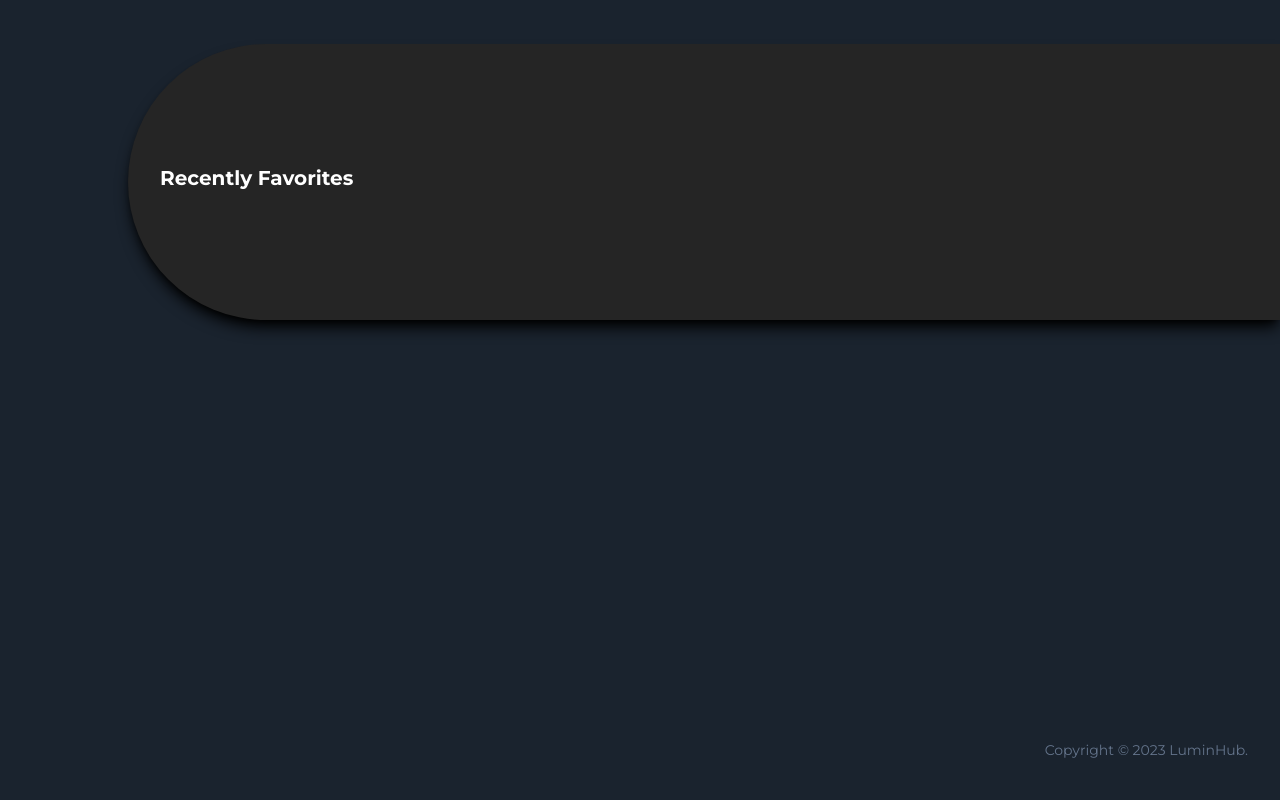
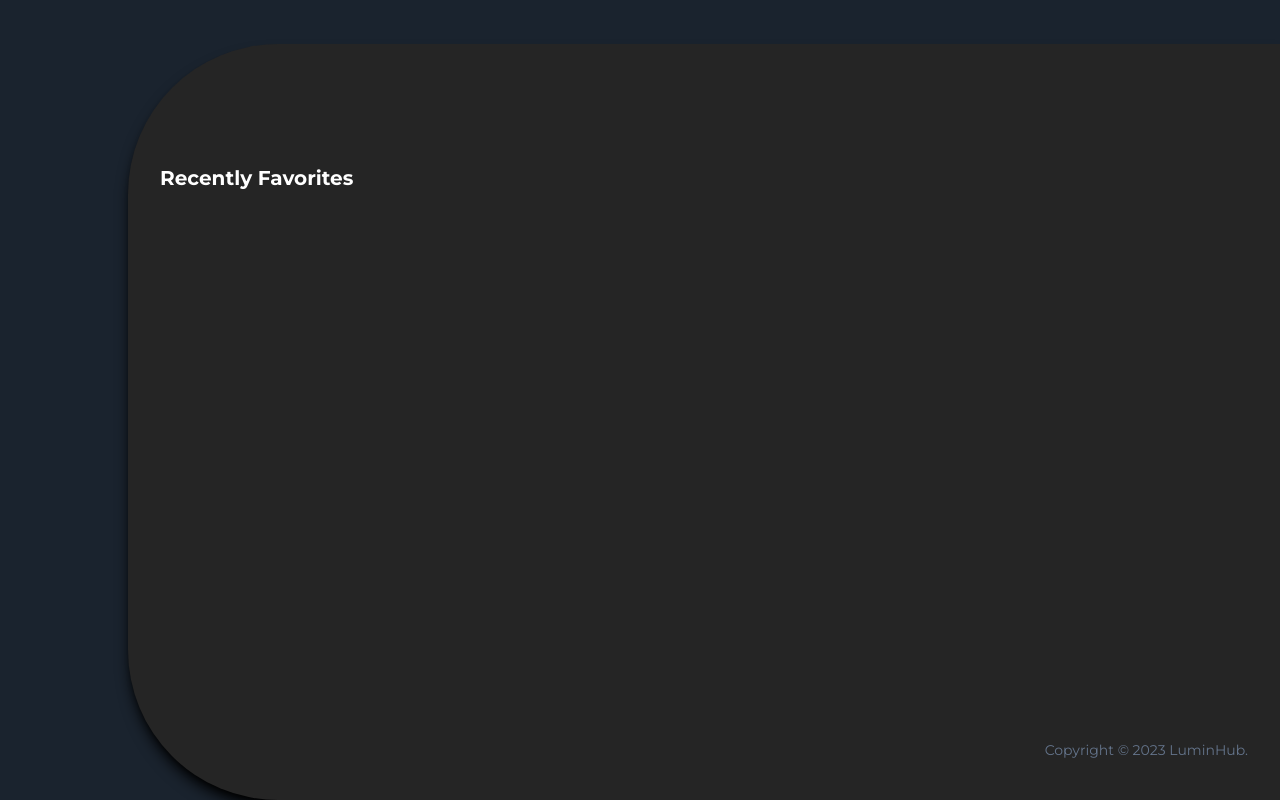
Before and after one commit to CoinKarunaratne/WheelDeal, a React (Vite) app in the folder Client/: page /collection/1 in a window 1280 px wide. Built offline with nearby package versions, Linux system fonts and the light colour scheme.

Commit message:
touchup-19

```diff
--- a/Client/src/components/collectionWidget.jsx
+++ b/Client/src/components/collectionWidget.jsx
@@ -62,10 +62,10 @@ export default function collectionWidget() {
       <div
         className={`overflow-x-hidden ${
           mobile !== "mobile" && "basis-1/4"
-        } flex justify-end shrink-0 pt-11 min-h-screen relative`}
+        } flex justify-end pt-11 min-h-screen`}
       >
         <div
-          className={`bg-[#252525] pt-[120px] px-8 flex flex-col w-[90%] h-[90%] shadow-lg shadow-black rounded-l-[150px]`}
+          className={`bg-[#252525] pt-[120px] px-8 flex flex-col w-[90%] h-auto shadow-lg shadow-black rounded-l-[150px] relative`}
         >
           <h1
             className={`text-xl font-bold text-white ${
@@ -84,7 +84,7 @@ export default function collectionWidget() {
                   } bg-gradient-to-r from-[#FF8473] to-[#fff9D2] shadow-lg shadow-black h-[80px] w-[250px] pl-0 rounded-2xl`}
                 >
                   <img
-                    className="rounded-2xl object-cover shadow-lg shadow-black h-[100px] w-[120px]"
+                    className="rounded-2xl -ml-10 -mt-2 object-cover shadow-lg shadow-black h-[100px] w-[120px]"
                     src={`${import.meta.env.VITE_BASE_URL}/assets/${
                       post.picturePath
                     }`}
--- a/Client/src/components/profileWidget.jsx
+++ b/Client/src/components/profileWidget.jsx
@@ -8,8 +8,8 @@ export default function profileWidget() {
     month: "long",
   });
   return (
-    <div className="basis-1/4 flex flex-col px-5 border-r-2 border-sky-900 w-auto shrink grow-0">
-      {/* <div className="rounded-lg shadow-lg shadow-black bg-[#252525] m-auto mt-[170px] text-white flex flex-col w-auto lg:w-[350px]">
+    <div className="flex flex-col px-5 border-r-2 border-sky-900 w-auto shrink grow-0">
+      <div className="rounded-lg shadow-lg shadow-black bg-[#252525] m-auto mt-[170px] text-white flex flex-col w-auto lg:w-[350px]">
         <div className="rounded-full h-[150px] w-[150px] mt-[-70px] self-center">
           <img
             className="rounded-full object-cover h-full w-full"
@@ -45,7 +45,7 @@ export default function profileWidget() {
             <h1 className="font-normal">{formattedDate}</h1>
           </div>
         </div>
-      </div> */}
+      </div>
     </div>
   );
 }
```
